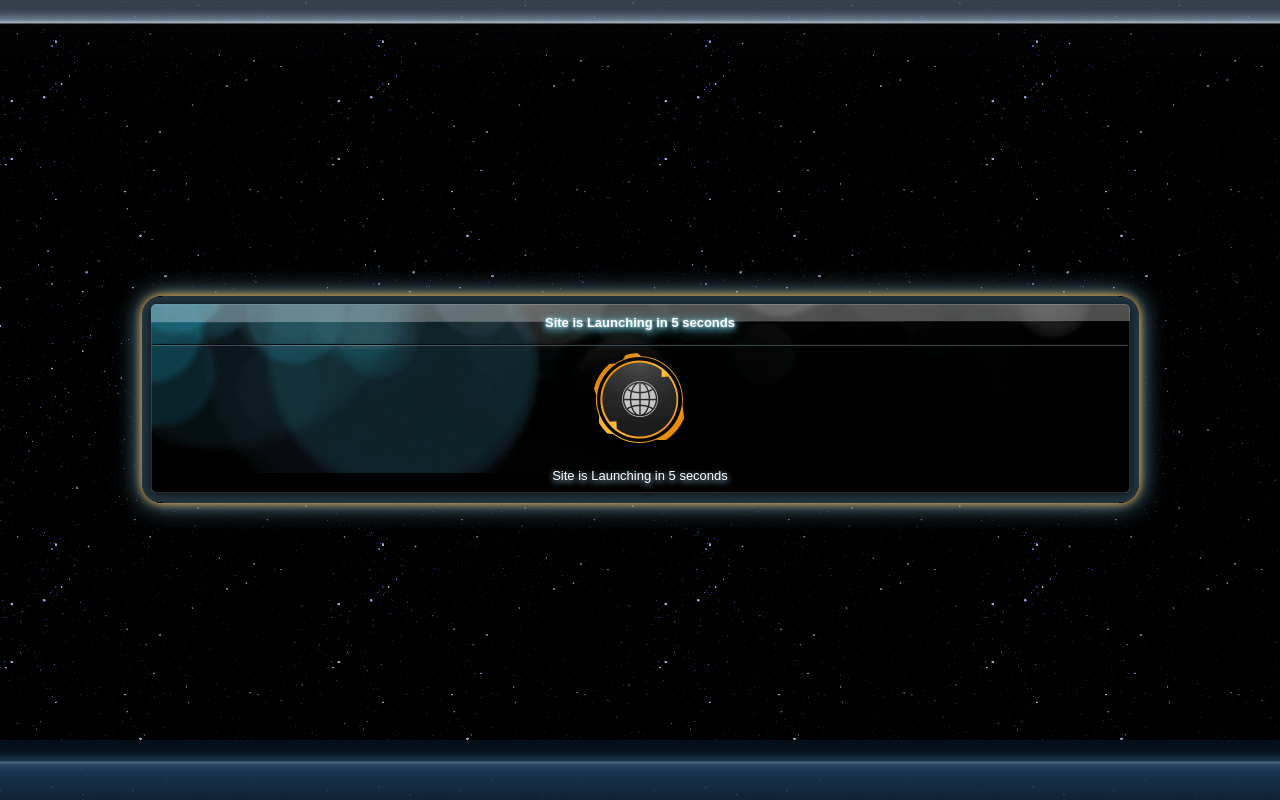
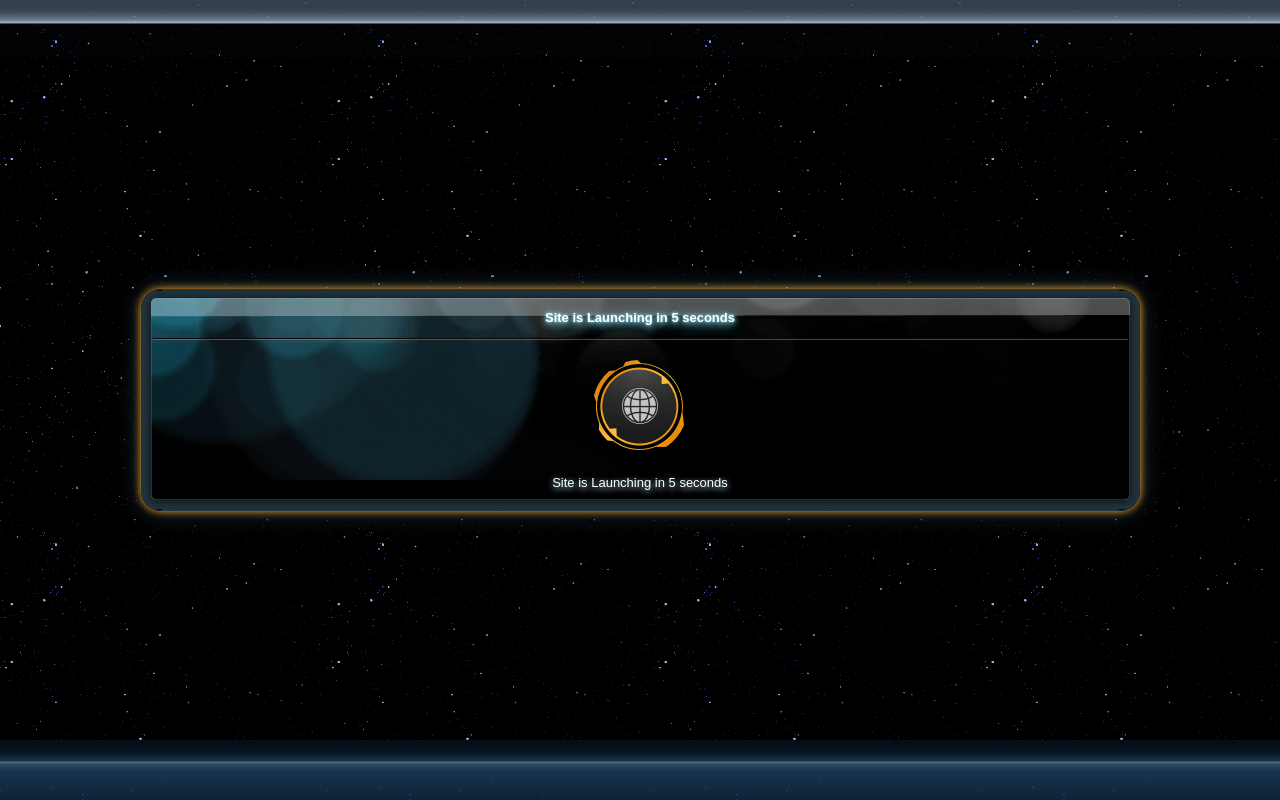
Before and after one commit to jdjcool1/jdjcool1.github.io, a plain HTML site: page index.html in a window 1280 px wide. Drawn offline with Linux system fonts and the light colour scheme.

Commit message:
Update starfield.css

```diff
--- a/css/starfield.css
+++ b/css/starfield.css
@@ -9,8 +9,8 @@
 #header a {  }
 /* CONTENT */
 #content { flex: 0; width: 997px; height: 100px; margin: auto; position: relative; text-align: center; background-size: 100% auto; padding-top: 10px; padding-bottom: 20px; background: url(../images/bottom_bg.png) bottom center no-repeat, url(../images/top_bg.png) top center no-repeat, url(../images/mid_bg.png) center top -60px repeat-y ;
-	-moz-border-radius: 20px; border-radius: 20px; border-top-color: #21333E; border-left-color: #21333E; border-right-color: #21333E; border-bottom-color: #21333E; -moz-box-shadow: 0px 0px 8px #FFA523, 0px 0px 25px #7ABDDE; -webkit-box-shadow: 0px 0px 8px #FFA523, 0px 0px 25px #7ABDDE; box-shadow: 0px 0px 8px #FFA523, 0px 0px 25px #7ABDDE; }
-#content hi { margin-top: 10px; margin-bottom: 20px; }
+	border: 1px solid #21333E; -moz-border-radius: 20px; border-radius: 20px; border-top-color: #21333E; border-left-color: #21333E; border-right-color: #21333E; border-bottom-color: #21333E; -moz-box-shadow: 0px 0px 8px #FFA523, 0px 0px 25px #21333e; -webkit-box-shadow: 0px 0px 8px #FFA523, 0px 0px 25px #21333e; box-shadow: 0px 0px 8px #FFA523, 0px 0px 25px #21333e; }
+#content h1 { margin-top: 10px; margin-bottom: 20px; }
 #content a {  }
 #content img { width: 500; height: 500; }
 #button { padding-top: 10px; padding-bottom: 20px; }
```
